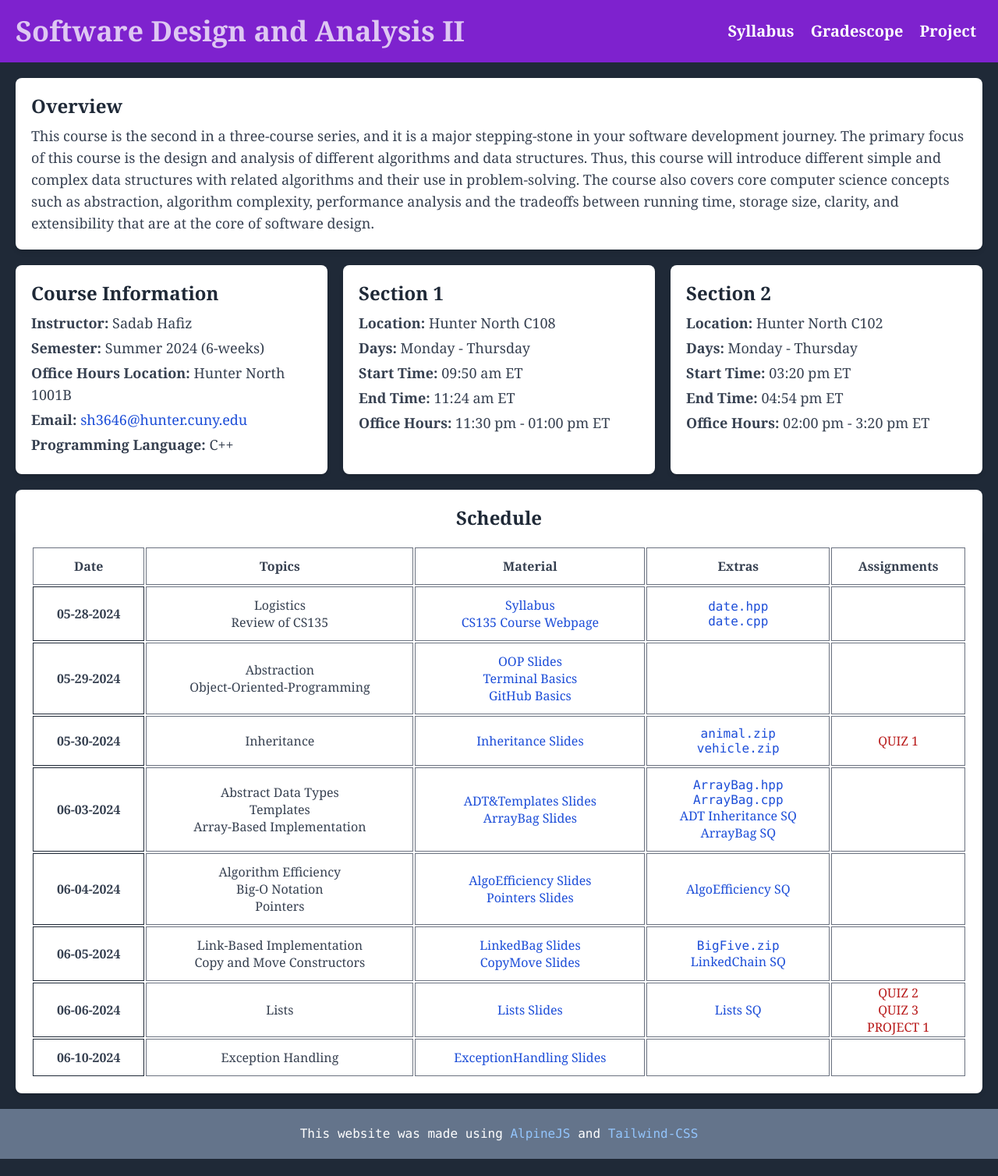
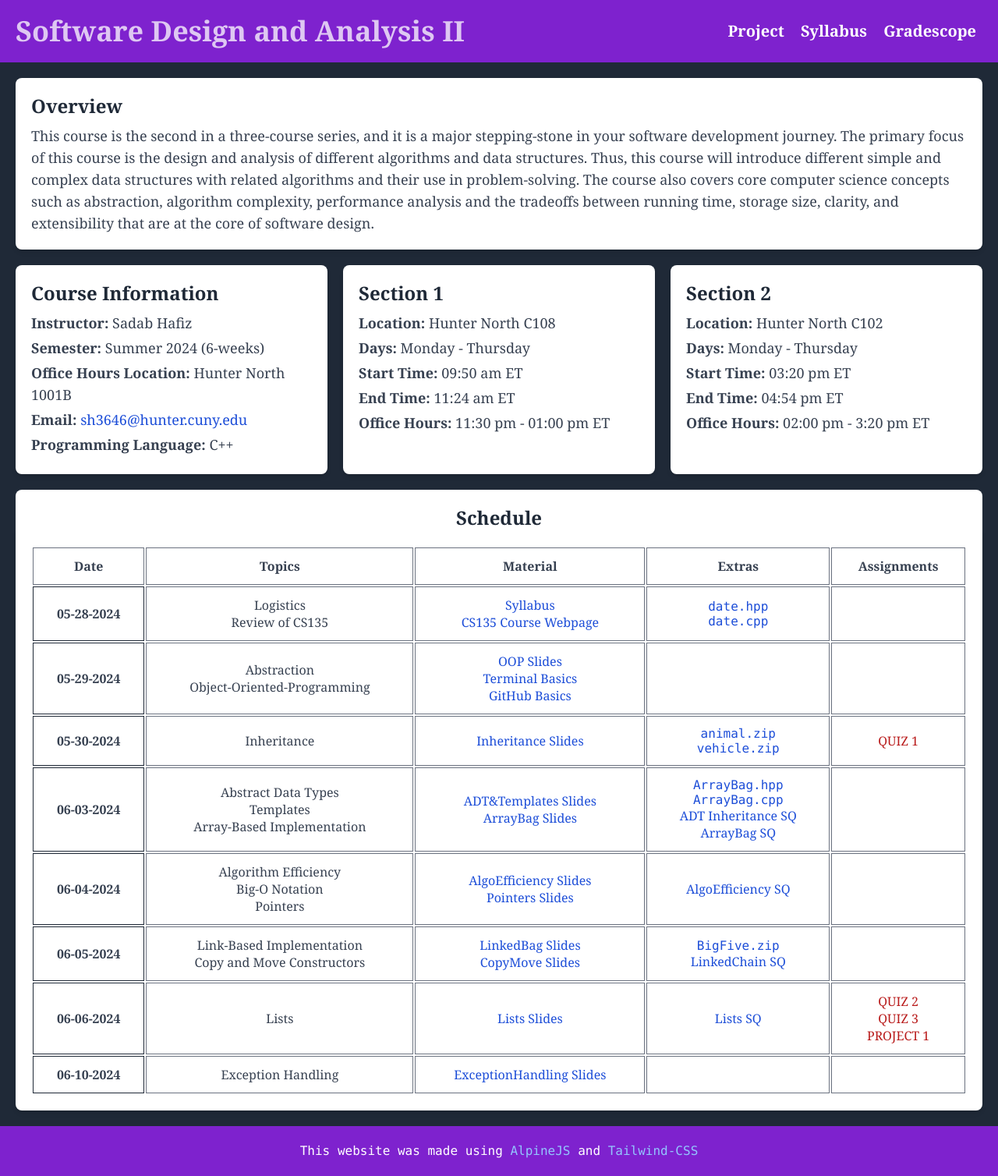
Before and after one commit to Hunter-College-CS235-Summer-2024/Hunter_CS235_Summer24, a plain HTML site: page index.html in a window 1280 px wide. Shown: the whole page at 78% size. Before the commit the page ends 1486 px from the top, so only its background shows below. Drawn offline with nearby package versions, Linux system fonts and the light colour scheme.

Commit message:
fix: change order of things in navbar

```diff
--- a/components/navbar.html
+++ b/components/navbar.html
@@ -8,6 +8,13 @@
   </div>
   <div class="grow"></div>
   <div x-show="show" @click.outside="show = false" class="flex flex-col text-md p-1 lg:hidden border border-purple-500">
+    <a
+      href="/Hunter_CS235_Summer24/content/projects/project_1.pdf"
+      target="_blank"
+      class="text-white hover:text-purple-700 hover:bg-white text-center p-3"
+    >
+      Project
+    </a>
     <a
       href="/Hunter_CS235_Summer24/content/Syllabus.pdf"
       target="_blank"
@@ -22,23 +29,16 @@
     >
       Gradescope
     </a>
-    <a
-      href="/Hunter_CS235_Summer24/content/projects/project_1.pdf"
-      target="_blank"
-      class="text-white hover:text-purple-700 hover:bg-white text-center p-3"
-    >
+  </div>
+  <div class="p-5 text-white font-semibold md:text-md lg:text-lg xl:text-xl hidden lg:block">
+    <a href="/Hunter_CS235_Summer24/content/projects/project_1.pdf" target="_blank" class="hover:opacity-75 px-2">
       Project
     </a>
-  </div>
-  <div class="p-5 text-white font-semibold md:text-md lg:text-lg xl:text-xl hidden lg:block">
     <a href="/Hunter_CS235_Summer24/content/Syllabus.pdf" target="_blank" class="hover:opacity-75 px-2">
       Syllabus
     </a>
     <a href="https://www.gradescope.com/courses/789508" target="_blank" class="hover:opacity-75 px-2">
       Gradescope
-    </a>
-    <a href="/Hunter_CS235_Summer24/content/projects/project_1.pdf" target="_blank" class="hover:opacity-75 px-2">
-      Project
     </a>
   </div>
   <button
--- a/index.html
+++ b/index.html
@@ -176,7 +176,7 @@
             <td class="border border-gray-500 p-3">
               <p class="text-blue-700 hover:opacity-75"><a href="/Hunter_CS235_Summer24/content/study_questions/Lists_SQ.pdf" target="_blank">Lists SQ</a></p>
             </td>
-            <td class="border border-gray-500 text-red-700">
+            <td class="border border-gray-500 text-red-700 p-3">
               <p>QUIZ 2</p>
               <p>QUIZ 3</p>
               <p>PROJECT 1</p>
@@ -196,7 +196,7 @@
         </tbody>
       </table>
     </div>
-    <footer class="flex flex-col justify-center bg-slate-500 text-white text-center font-mono p-5 bottom-0 w-full">
+    <footer class="flex flex-col justify-center bg-purple-700 text-white text-center font-mono p-5 bottom-0 w-full">
       <p>This website was made using <a href="https://alpinejs.dev/" target="_blank" class="text-blue-300 hover:opacity-75">AlpineJS</a> and <a href="https://tailwindcss.com/" target="_blank" class="text-blue-300 hover:opacity-75">Tailwind-CSS</a></p>
     </footer>
   </body>
```
